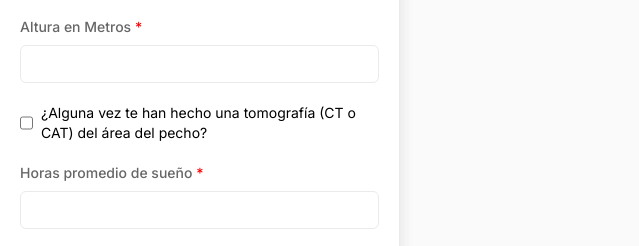
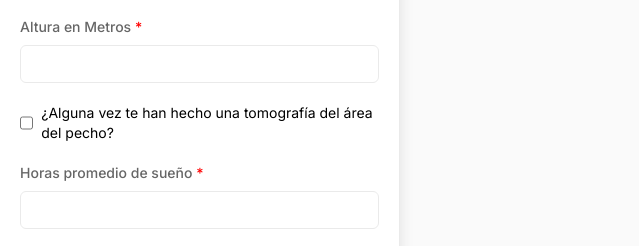
Before and after one commit to DQuintero15/heart-attack-predictor, an Astro site: page / in a window 1280 px wide. Shown: the part 388-634 px from the top of the page, 0-639 px from the left. Built offline with nearby package versions, Linux system fonts and the light colour scheme; Astro itself is replaced by a stand-in of ours.

Commit message:
Actualiza el texto de la pregunta sobre tomografía en la página principal

```diff
--- a/src/pages/index.astro
+++ b/src/pages/index.astro
@@ -107,7 +107,7 @@ import Layout from "../layouts/Layout.astro";
                 name="chest-scan"
                 class="w-4 h-4 text-primary border-accent-2 rounded focus:ring-primary"
               />
-              <span class="ml-2 text-sm">¿Alguna vez te han hecho una tomografía (CT o CAT) del área del pecho?</span>
+              <span class="ml-2 text-sm">¿Alguna vez te han hecho una tomografía del área del pecho?</span>
             </label>
           </div>
 
```
